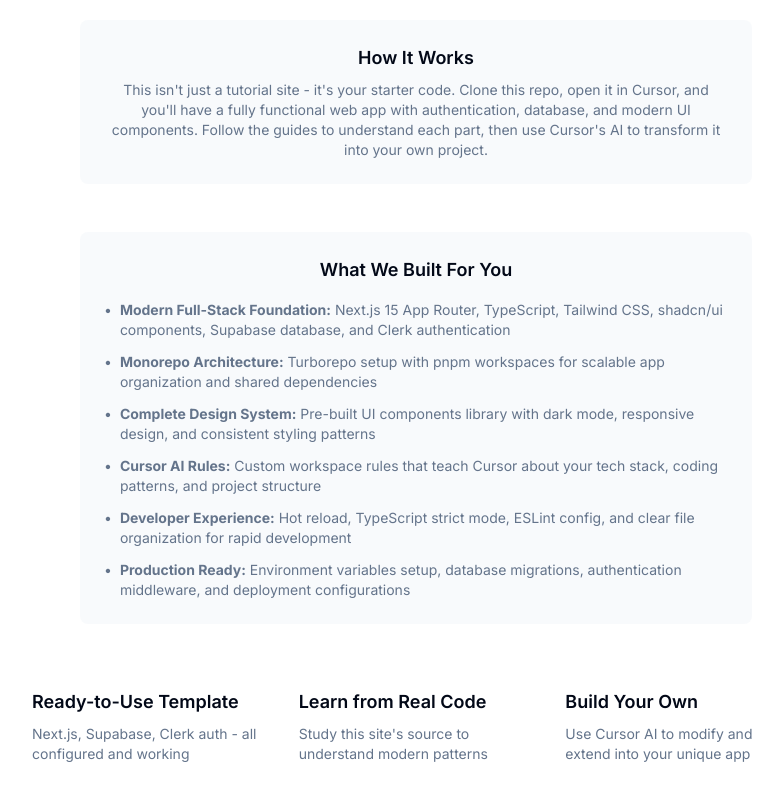
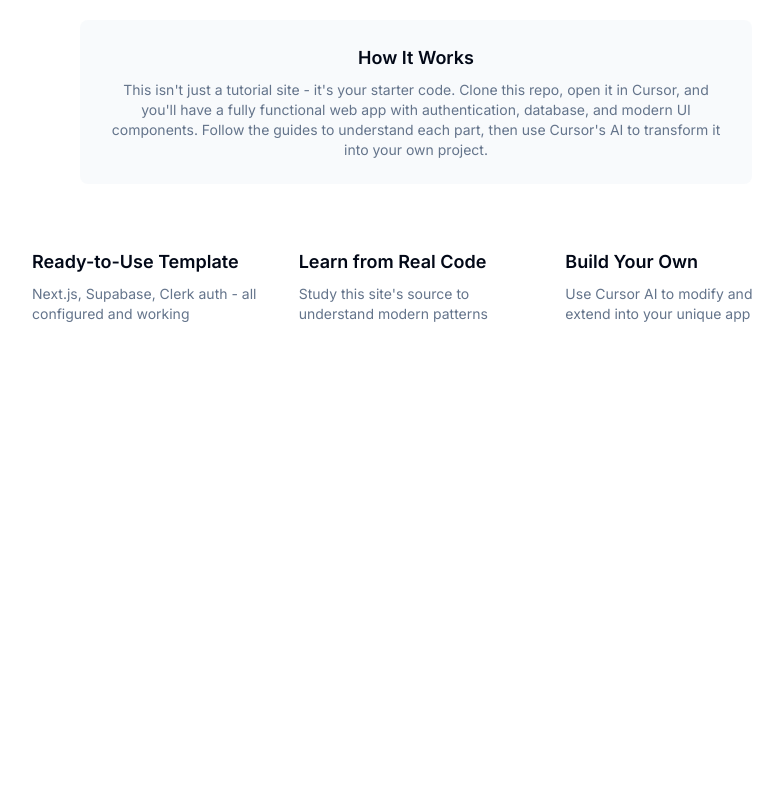
Before and after one commit to aibuildersmx/website, a Next.js app in the folder apps/web/: page / in a window 1280 px wide. Shown: the part 392-1192 px from the top of the page, without its empty margins (224-1007 px from the left). After the commit the page ends 856 px from the top, so only its background shows below. Built offline with nearby package versions, Linux system fonts and the light colour scheme.

Commit message:
clean up

```diff
--- a/apps/web/src/app/layout.tsx
+++ b/apps/web/src/app/layout.tsx
@@ -20,7 +20,7 @@
 }) {
   return (
     <ClerkProvider>
-      <html lang="en">
+      <html lang="en" suppressHydrationWarning>
         <body className={inter.className}>
           <Providers>
             <Navigation />
--- a/apps/web/src/app/page.tsx
+++ b/apps/web/src/app/page.tsx
@@ -37,59 +37,6 @@
             Cursor&apos;s AI to transform it into your own project.
           </p>
         </div>
-        <div className="mt-12 p-6 bg-muted/50 rounded-lg max-w-2xl mx-auto">
-          <h2 className="font-semibold text-lg mb-4">What We Built For You</h2>
-          <ul className="space-y-3 text-sm text-muted-foreground text-left">
-            <li className="flex items-start">
-              <span className="mr-2">•</span>
-              <span>
-                <strong>Modern Full-Stack Foundation:</strong> Next.js 15 App
-                Router, TypeScript, Tailwind CSS, shadcn/ui components, Supabase
-                database, and Clerk authentication
-              </span>
-            </li>
-            <li className="flex items-start">
-              <span className="mr-2">•</span>
-              <span>
-                <strong>Monorepo Architecture:</strong> Turborepo setup with
-                pnpm workspaces for scalable app organization and shared
-                dependencies
-              </span>
-            </li>
-            <li className="flex items-start">
-              <span className="mr-2">•</span>
-              <span>
-                <strong>Complete Design System:</strong> Pre-built UI components
-                library with dark mode, responsive design, and consistent
-                styling patterns
-              </span>
-            </li>
-            <li className="flex items-start">
-              <span className="mr-2">•</span>
-              <span>
-                <strong>Cursor AI Rules:</strong> Custom workspace rules that
-                teach Cursor about your tech stack, coding patterns, and project
-                structure
-              </span>
-            </li>
-            <li className="flex items-start">
-              <span className="mr-2">•</span>
-              <span>
-                <strong>Developer Experience:</strong> Hot reload, TypeScript
-                strict mode, ESLint config, and clear file organization for
-                rapid development
-              </span>
-            </li>
-            <li className="flex items-start">
-              <span className="mr-2">•</span>
-              <span>
-                <strong>Production Ready:</strong> Environment variables setup,
-                database migrations, authentication middleware, and deployment
-                configurations
-              </span>
-            </li>
-          </ul>
-        </div>
         <div className="mt-16 grid grid-cols-1 md:grid-cols-3 gap-8 text-left">
           <div>
             <h3 className="font-semibold text-lg">Ready-to-Use Template</h3>
```
